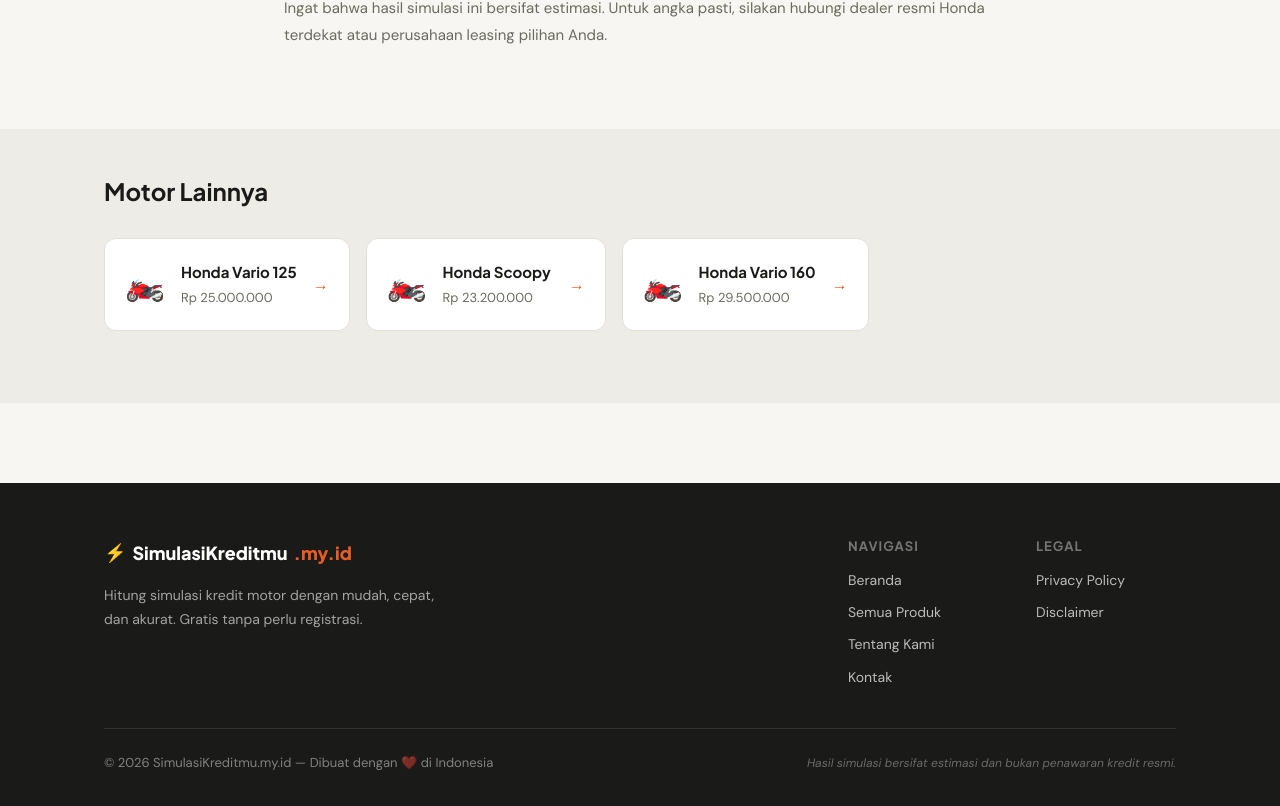
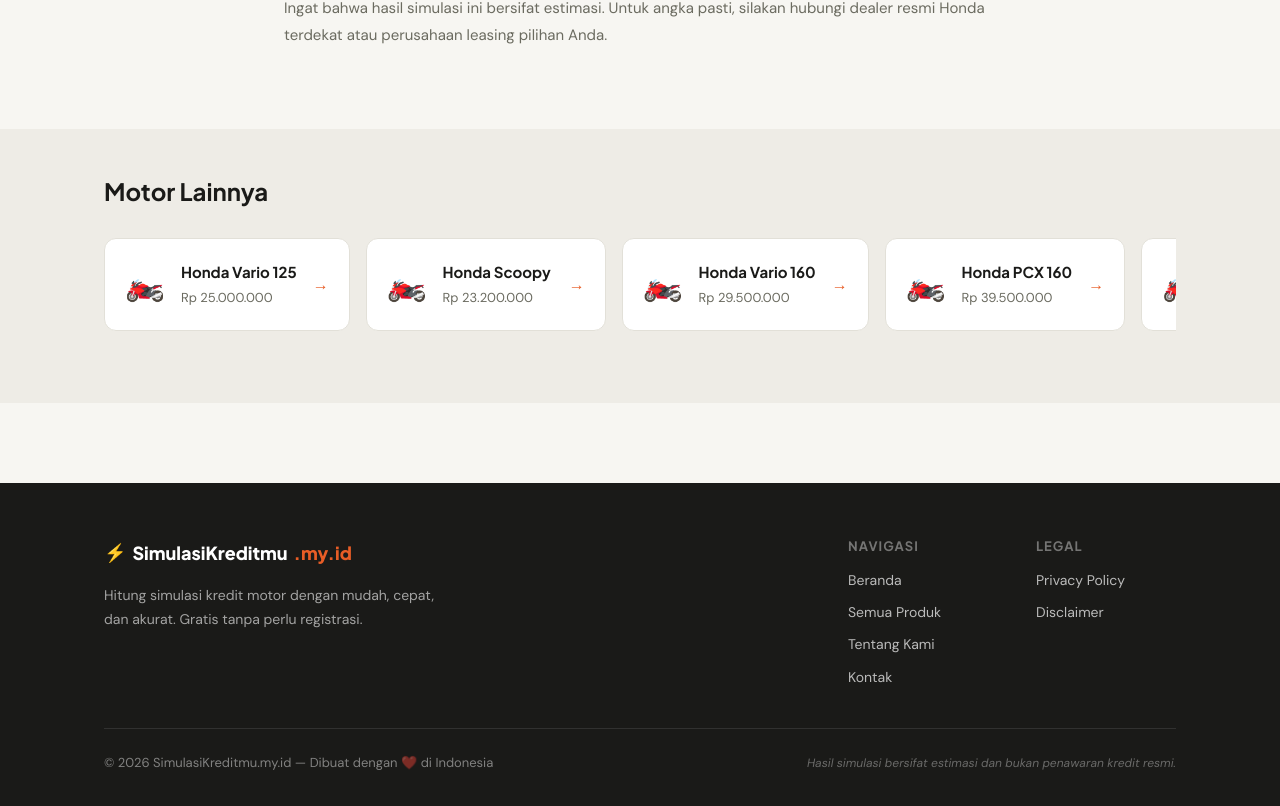
Before and after one commit to Andrenurdiansyah/simulasikreditmu, a Next.js app: page /simulasi-kredit/honda-beat in a window 1280 px wide. Shown: the part 1653-2459 px from the top of the page. Built offline with nearby package versions, Linux system fonts and the light colour scheme.

Commit message:
Update page.tsx

```diff
--- a/app/simulasi-kredit/[slug]/page.tsx
+++ b/app/simulasi-kredit/[slug]/page.tsx
@@ -203,7 +203,7 @@
             Motor Lainnya
           </h2>
           <div style={styles.carousel}>
-            {allProducts.slice(0, 3).map((p) => (
+            {allProducts.map((p) => (
               <Link key={p.slug} href={`/simulasi-kredit/${p.slug}`} style={styles.otherCard}>
                 <span style={{ fontSize: 32 }}>🏍️</span>
                 <div>
```
